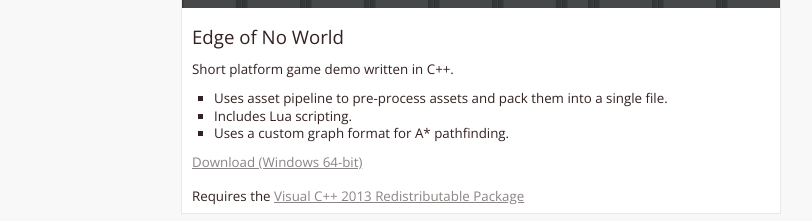
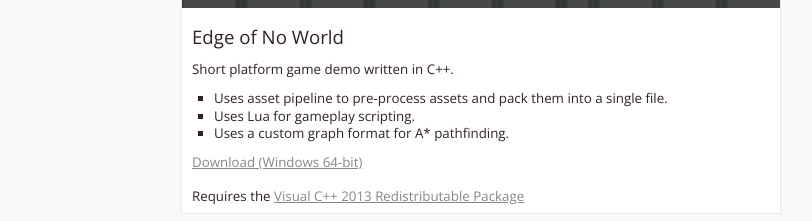
Before and after one commit to ncarnahan/ncarnahan.github.io, a Jekyll site: the page built from portfolio/index.html, in a window 1280 px wide. Shown: the part 949-1170 px from the top of the page, without its empty margins (234-1046 px from the left). Built offline with Jekyll 4.4.1, drawn with Linux system fonts in a browser that asks for light colours.

Commit message:
Rewording.

```diff
--- a/portfolio/index.html
+++ b/portfolio/index.html
@@ -40,7 +40,7 @@ layout: default
         <p>Short platform game demo written in C++.</p>
         <ul>
             <li>Uses asset pipeline to pre-process assets and pack them into a single file.</li>
-            <li>Includes Lua scripting.</li>
+            <li>Uses Lua for gameplay scripting.</li>
             <li>Uses a custom graph format for A* pathfinding.</li>
         </ul>
         <p><a href="https://www.dropbox.com/s/8kfbaz79kk1hgvi/EONW.zip?dl=0">Download (Windows 64-bit)</a></p>
```
